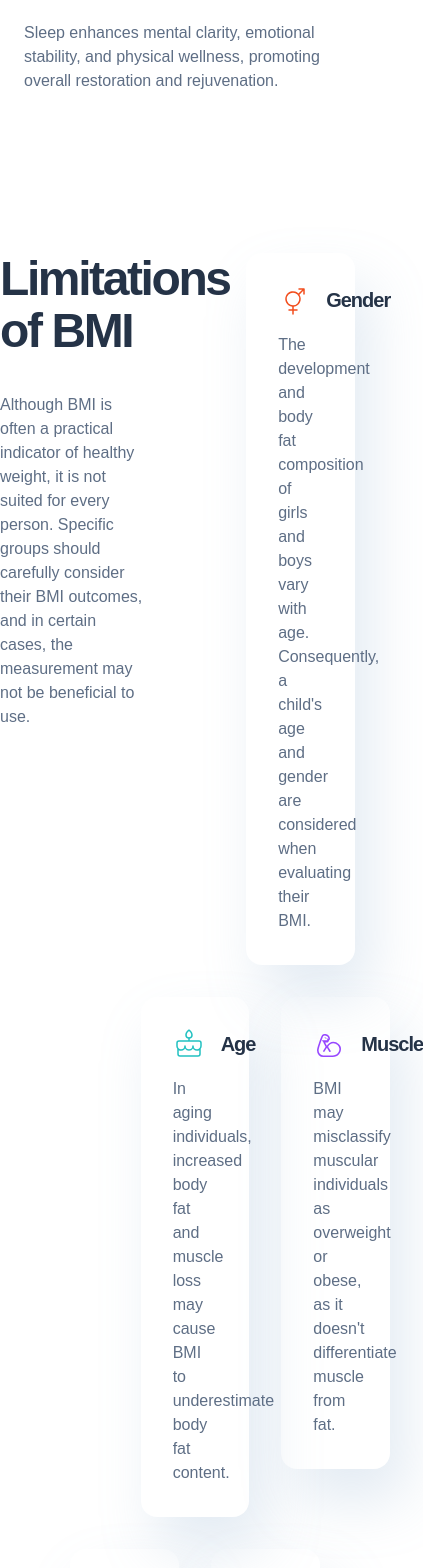
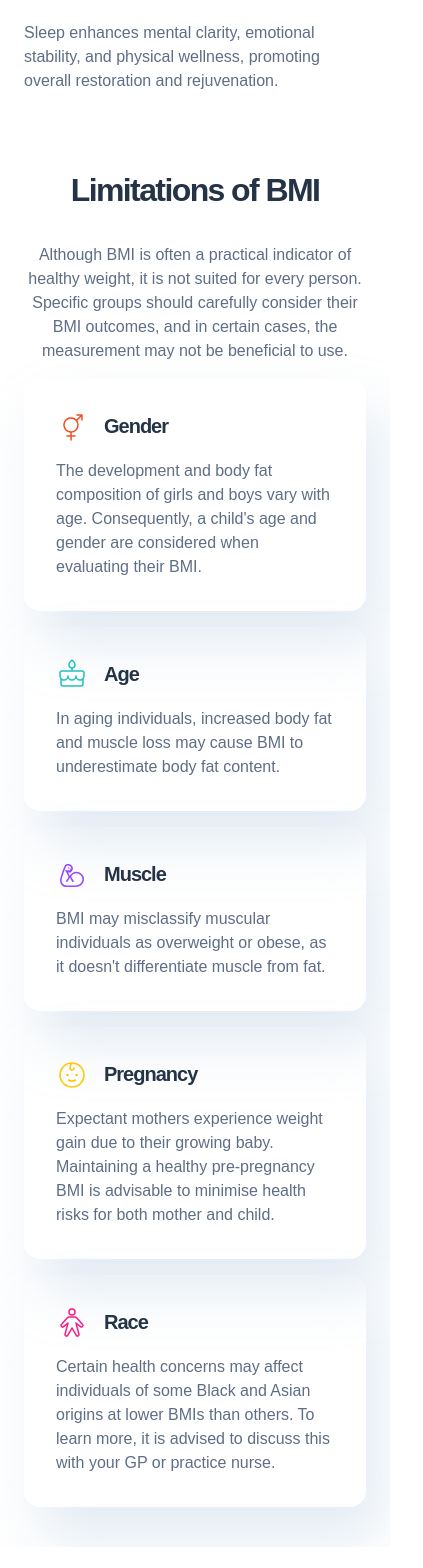
Before and after one commit to agneslai/bmi-calculator, a Next.js app: page / in a window 390 px wide. Shown: the part 2540-4108 px from the top of the page, 423 px wide, since content can reach past the window. After the commit the page ends 4087 px from the top, so only its background shows below. Built offline with nearby package versions, Linux system fonts and the light colour scheme.

Commit message:
feat: added section limitation mobile view

```diff
--- a/app/globals.css
+++ b/app/globals.css
@@ -107,3 +107,9 @@ body {
   lg:grid lg:grid-cols-12 lg:gap-x-[32px]
   px-[24px] py-[40px] lg:px-0
 }
+
+.sectionLimitations__container {
+  @apply
+  flex flex-col
+  lg:grid lg:grid-cols-12 lg:gap-x-[32px] gap-y-[16px]
+}
--- a/components/SectionLimitations.tsx
+++ b/components/SectionLimitations.tsx
@@ -2,31 +2,29 @@ import prefix from '@/utils/prefix';
 import Limitation from './Limitation';
 
 const SectionLimitations = () => (
-    <section className="py-[120px]">
-      <div className='section-grid pb-[16px]'>
-        <div className='col-span-5'>
+    <section className="px-[24px] py-[40px] lg:py-[120px]">
+      <div className='sectionLimitations__container'>
+        <div className='lg:col-start-1 lg:col-span-5'>
           <div className="w-full">
-            <h2 className="text-dark-blue title text-[48px]">Limitations of BMI</h2>
-            <p className="text-blue-grey">Although BMI is often a practical indicator of healthy weight, it is not suited for every person. Specific groups should carefully consider their BMI outcomes, and in certain cases, the measurement may not be beneficial to use.</p>
+            <h2 className="text-dark-blue title text-center lg:text-start text-[32px] mb-[32px] lg:text-[48px]">Limitations of BMI</h2>
+            <p className="text-center text-blue-grey lg:text-start">Although BMI is often a practical indicator of healthy weight, it is not suited for every person. Specific groups should carefully consider their BMI outcomes, and in certain cases, the measurement may not be beneficial to use.</p>
           </div>
         </div>
-        <div className='col-start-8 col-span-4'>
+        <div className='lg:col-start-8 lg:col-span-4'>
           <Limitation image={`${prefix}/icon-gender.svg`} imageAlt="icon gender" title="Gender" desc="The development and body fat composition of girls and boys vary with age. Consequently, a child's age and gender are considered when evaluating their BMI." />
         </div>
-      </div>
-      <div className='section-grid py-[16px]'>
-        <div className='col-start-5 col-span-4'>
+
+        <div className='lg:col-start-5 lg:col-span-4'>
           <Limitation image={`${prefix}/icon-age.svg`} imageAlt="icon age" title="Age" desc="In aging individuals, increased body fat and muscle loss may cause BMI to underestimate body fat content." />
         </div>
-        <div className='col-span-4'>
+        <div className='lg:col-span-4'>
           <Limitation image={`${prefix}/icon-muscle.svg`} imageAlt="icon muscle" title="Muscle" desc="BMI may misclassify muscular individuals as overweight or obese, as it doesn't differentiate muscle from fat." />
         </div>
-      </div>
-      <div className='section-grid py-[16px]'>
-        <div className='col-start-3 col-span-4'>
+
+        <div className='lg:col-start-3 lg:col-span-4'>
           <Limitation image={`${prefix}/icon-pregnancy.svg`} imageAlt="icon pregnancy" title="Pregnancy" desc="Expectant mothers experience weight gain due to their growing baby. Maintaining a healthy pre-pregnancy BMI is advisable to minimise health risks for both mother and child." />
         </div>
-        <div className='col-span-4'>
+        <div className='lg:col-span-4'>
           <Limitation image={`${prefix}/icon-race.svg`} imageAlt="icon race" title="Race" desc="Certain health concerns may affect individuals of some Black and Asian origins at lower BMIs than others. To learn more, it is advised to discuss this with your GP or practice nurse." />
         </div>
       </div>
```
